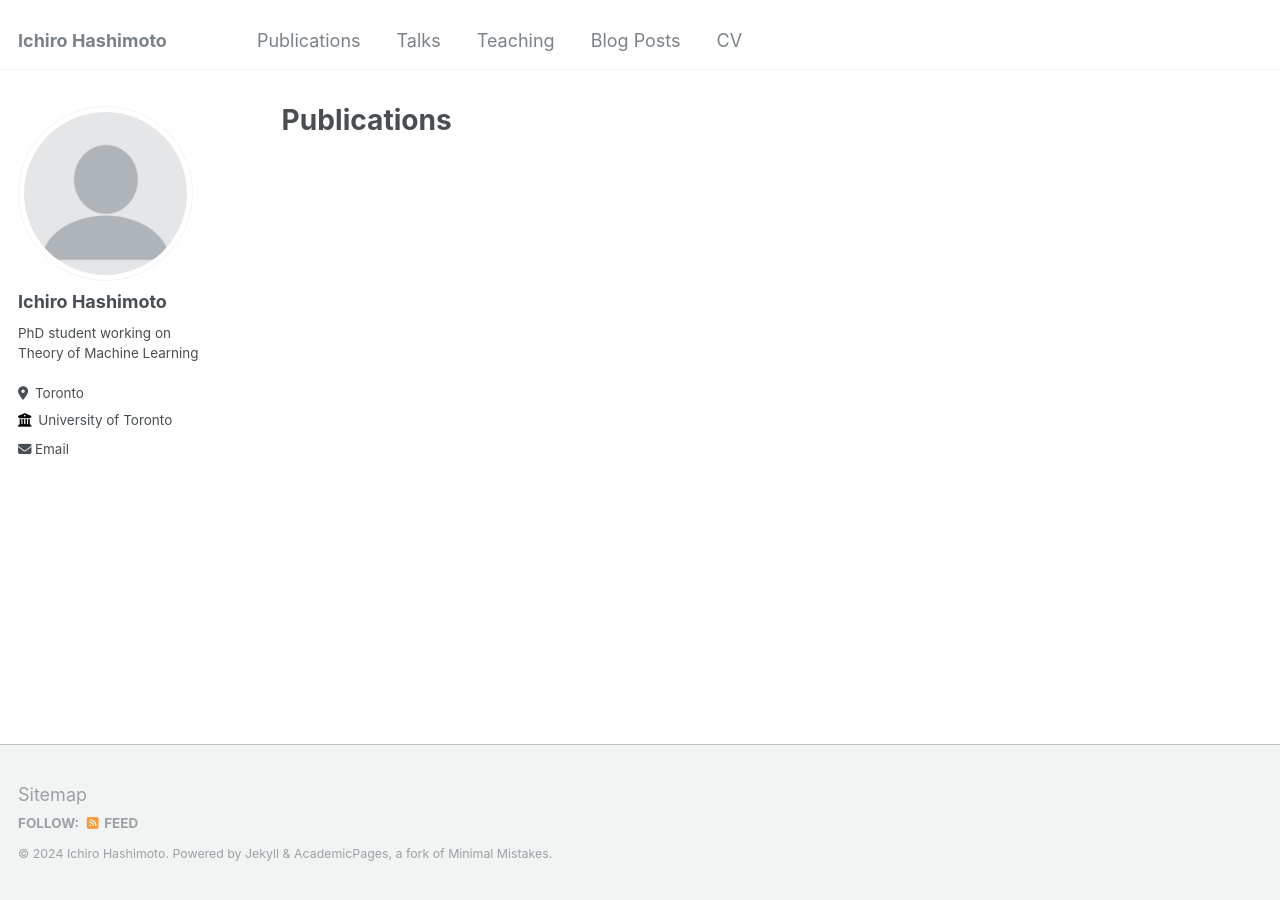
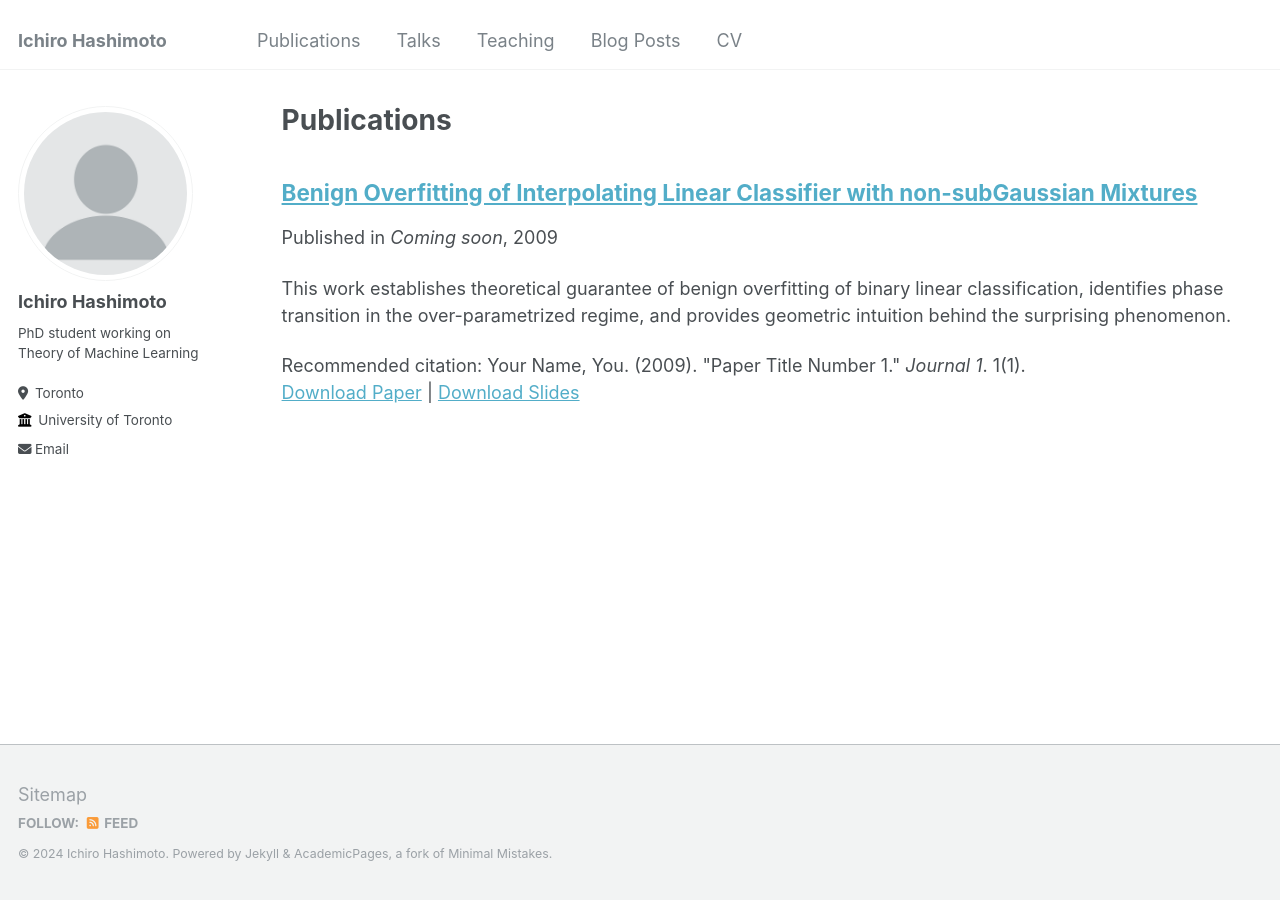
Before and after one commit to ichiro-h/ichiro-h.github.io, a Jekyll site: the page built from _pages/publications.md, in a window 1280 px wide. Built offline with Jekyll 4.4.1, drawn with Linux system fonts in a browser that asks for light colours; a file with an impossible date is left out; part of the change alters nothing that is shown.

Commit message:
Revert "publication"
This reverts commit 823ec256aba37f7a022200905f71da40290bebef.

```diff
--- a/_publications/2024-09-01-Benign Overfitting Linear Classifier.md
+++ b/_publications/2024-09-01-Benign Overfitting Linear Classifier.md
@@ -3,11 +3,11 @@ title: "Benign Overfitting of Interpolating Linear Classifier with non-subGaussi
 collection: publications
 permalink: /publication/2024-09-01-Benign-Overfitting-Linear-Classifier-number-1
 excerpt: 'This work establishes theoretical guarantee of benign overfitting of binary linear classification, identifies phase transition in the over-parametrized regime, and provides geometric intuition behind the surprising phenomenon.'
-date: 'TBA'
-venue: 'TBA'
+date: 2009-10-01'
+venue: 'Coming soon'
 slidesurl: 'http://academicpages.github.io/files/slides1.pdf'
 paperurl: 'http://academicpages.github.io/files/paper1.pdf'
 citation: 'Your Name, You. (2009). &quot;Paper Title Number 1.&quot; <i>Journal 1</i>. 1(1).'
 ---
 
-This work establishes theoretical guarantee of benign overfitting of binary linear classification, identifies phase transition in the over-parametrized regime, and provides geometric intuition behind the surprising phenomenon.
+The contents above will be part of a list of publications, if the user clicks the link for the publication than the contents of section will be rendered as a full page, allowing you to provide more information about the paper for the reader. When publications are displayed as a single page, the contents of the above "citation" field will automatically be included below this section in a smaller font.
```
